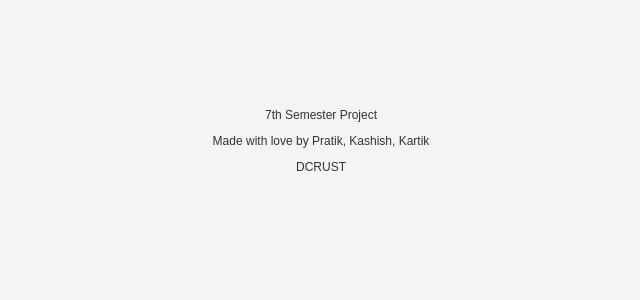
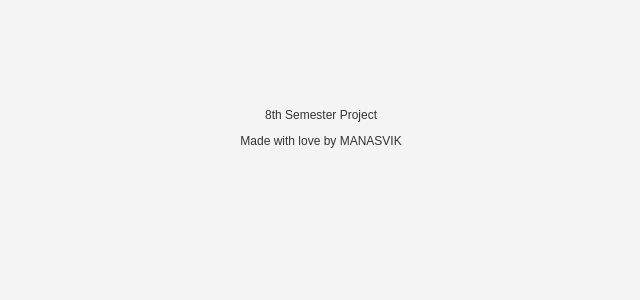
Before and after one commit to codingBuddh/Detection-of-Diabetic-Retinopathy-using-CNN, a Flask app: template templates/index .html in a window 1280 px wide. Shown: the part 367-667 px from the top of the page, without its empty margins (319-959 px from the left). Run offline with Flask 2, Linux system fonts and the light colour scheme; the template is opened without the code that fills it, so the values that code supplies are empty.

Commit message:
Update index .html

```diff
--- a/templates/index .html
+++ b/templates/index .html
@@ -26,9 +26,9 @@
     </div>
 
     <div class="footer">
-       <p class="small-text">7th Semester Project</p>
-       <p class="small-text">Made with love by Pratik, Kashish, Kartik</p>
-       <p class="small-text">DCRUST</p>
+       <p class="small-text">8th Semester Project</p>
+       <p class="small-text">Made with love by MANASVIK</p>
+
     </div>
 
     <script>
```
